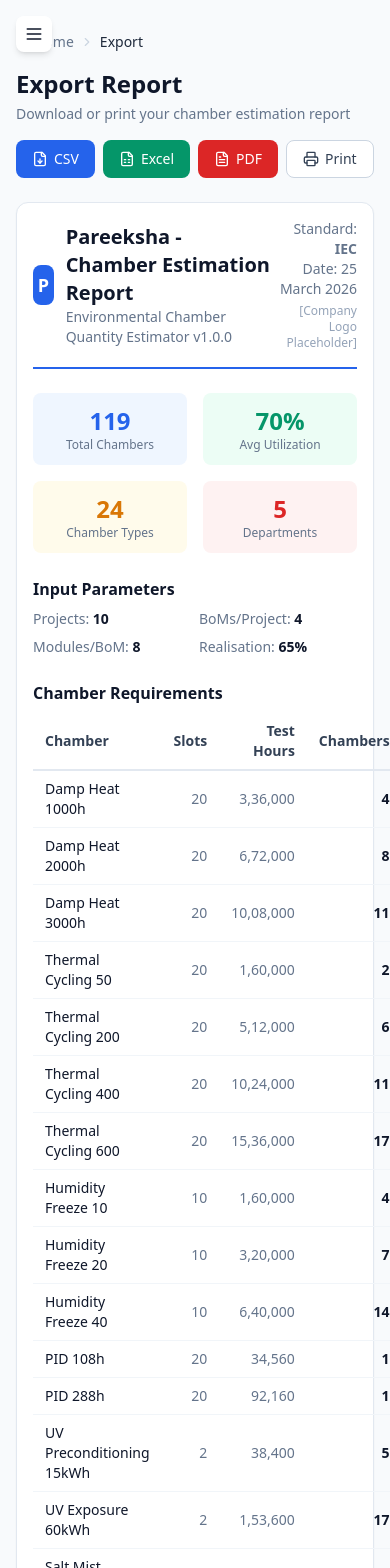
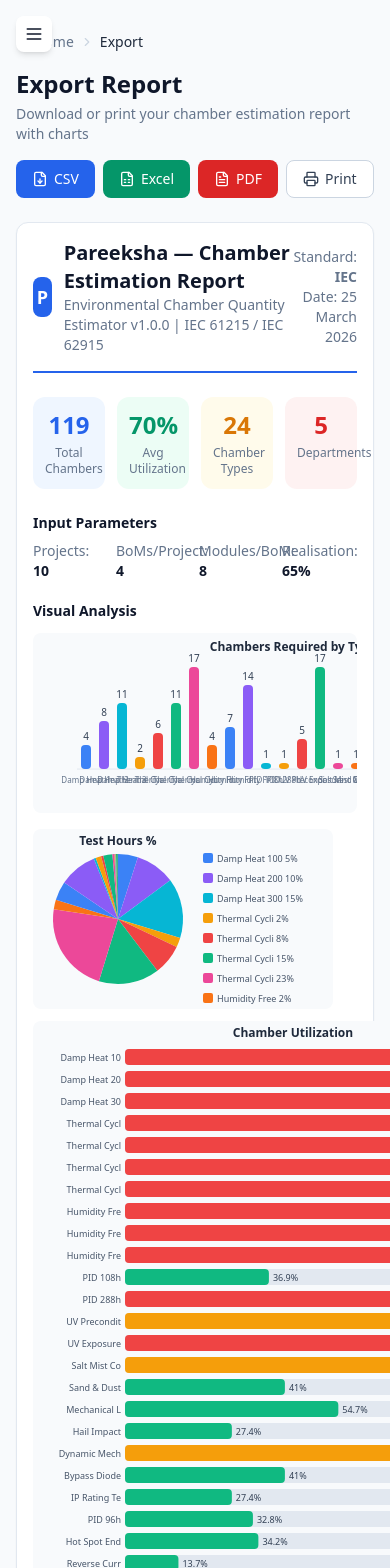
Before and after one commit to ganeshgowri-ASA/pareeksha, a Next.js app: page /export in a window 390 px wide. Shown: the top 1568 px of the page. Built offline with nearby package versions, Linux system fonts and the light colour scheme.

Commit message:
feat: add inline SVG charts to export page, fix PDF/print pagination and headers

```diff
--- a/app/export/page.tsx
+++ b/app/export/page.tsx
@@ -1,11 +1,89 @@
 "use client";
 
-import { useRef } from "react";
+import { useRef, useMemo } from "react";
 import { FileDown, Printer, FileSpreadsheet, FileText } from "lucide-react";
 import { useAppStore } from "@/lib/store";
 import { calculateAllChambers, totalChambersNeeded, averageUtilization } from "@/lib/formulas";
 import { formatNumber, exportCSV } from "@/lib/utils";
 import { useToast } from "@/components/toast";
+
+/* ── inline SVG chart components (render inside reportRef so html2canvas captures them) ── */
+function BarChart({ data }: { data: { label: string; value: number; color: string }[] }) {
+  const maxVal = Math.max(...data.map(d => d.value), 1);
+  const W = 520, H = 180, pad = 44, barW = Math.min(40, (W - pad * 2) / data.length - 8);
+  const gap = (W - pad * 2) / data.length;
+  return (
+    <svg width={W} height={H} style={{ display: 'block', borderRadius: 8, background: '#f8fafc' }}>
+      <text x={W / 2} y={18} textAnchor="middle" fontSize={12} fontWeight={700} fill="#1e293b">Chambers Required by Type</text>
+      <line x1={pad} y1={H - pad} x2={W - pad} y2={H - pad} stroke="#e2e8f0" />
+      {data.map((d, i) => {
+        const bH = Math.max(2, (d.value / maxVal) * (H - pad - 34));
+        const x = pad + i * gap + (gap - barW) / 2;
+        const y = H - pad - bH;
+        return (
+          <g key={i}>
+            <rect x={x} y={y} width={barW} height={bH} rx={4} fill={d.color} />
+            <text x={x + barW / 2} y={y - 5} textAnchor="middle" fontSize={10} fill="#334155">{d.value}</text>
+            <text x={x + barW / 2} y={H - pad + 14} textAnchor="middle" fontSize={8} fill="#64748b">{d.label.slice(0, 11)}</text>
+          </g>
+        );
+      })}
+    </svg>
+  );
+}
+
+function PieChart({ data }: { data: { label: string; value: number; color: string }[] }) {
+  const total = data.reduce((s, d) => s + d.value, 0) || 1;
+  const R = 65, cx = 85, cy = 90;
+  let angle = -Math.PI / 2;
+  const slices = data.map((d, i) => {
+    const pct = d.value / total;
+    const end = angle + pct * 2 * Math.PI;
+    const x1 = cx + R * Math.cos(angle), y1 = cy + R * Math.sin(angle);
+    const x2 = cx + R * Math.cos(end), y2 = cy + R * Math.sin(end);
+    const large = pct > 0.5 ? 1 : 0;
+    const path = `M${cx},${cy} L${x1},${y1} A${R},${R} 0 ${large},1 ${x2},${y2} Z`;
+    angle = end;
+    return { path, color: d.color, label: d.label, pct: (pct * 100).toFixed(0) };
+  });
+  return (
+    <svg width={300} height={180} style={{ display: 'block', borderRadius: 8, background: '#f8fafc' }}>
+      <text x={85} y={16} textAnchor="middle" fontSize={12} fontWeight={700} fill="#1e293b">Test Hours %</text>
+      {slices.map((s, i) => <path key={i} d={s.path} fill={s.color} />)}
+      {slices.map((s, i) => (
+        <g key={i}>
+          <rect x={170} y={24 + i * 20} width={10} height={10} rx={2} fill={s.color} />
+          <text x={184} y={33 + i * 20} fontSize={9} fill="#475569">{s.label.slice(0, 13)} {s.pct}%</text>
+        </g>
+      ))}
+    </svg>
+  );
+}
+
+function UtilBars({ data }: { data: { label: string; util: number }[] }) {
+  const W = 520, rowH = 22, top = 26;
+  const color = (u: number) => u > 85 ? '#ef4444' : u > 65 ? '#f59e0b' : '#10b981';
+  const barMax = W - 130;
+  return (
+    <svg width={W} height={top + data.length * rowH + 10} style={{ display: 'block', borderRadius: 8, background: '#f8fafc' }}>
+      <text x={W / 2} y={16} textAnchor="middle" fontSize={12} fontWeight={700} fill="#1e293b">Chamber Utilization</text>
+      {data.map((d, i) => {
+        const y = top + i * rowH;
+        const w = (d.util / 100) * barMax;
+        return (
+          <g key={i}>
+            <text x={88} y={y + 14} textAnchor="end" fontSize={9} fill="#475569">{d.label.slice(0, 12)}</text>
+            <rect x={92} y={y + 2} width={barMax} height={16} rx={4} fill="#e2e8f0" />
+            <rect x={92} y={y + 2} width={w} height={16} rx={4} fill={color(d.util)} />
+            <text x={92 + w + 4} y={y + 14} fontSize={9} fill="#334155">{d.util}%</text>
+          </g>
+        );
+      })}
+    </svg>
+  );
+}
+
+const COLORS = ['#3b82f6', '#8b5cf6', '#06b6d4', '#f59e0b', '#ef4444', '#10b981', '#ec4899', '#f97316'];
 
 export default function ExportPage() {
   const { calculationInput, departments, selectedStandard } = useAppStore();
@@ -16,15 +94,13 @@ export default function ExportPage() {
   const total = totalChambersNeeded(results);
   const avgUtil = averageUtilization(results);
 
+  const barData = useMemo(() => activeResults.map((r, i) => ({ label: r.chamberName, value: r.chambersRequired, color: COLORS[i % COLORS.length] })), [activeResults]);
+  const pieData = useMemo(() => activeResults.map((r, i) => ({ label: r.chamberName, value: r.totalTestHours, color: COLORS[i % COLORS.length] })), [activeResults]);
+  const utilData = useMemo(() => activeResults.map(r => ({ label: r.chamberName, util: r.utilization })), [activeResults]);
+
   const handleExportCSV = () => {
     const headers = ["Chamber", "Slots", "Total Test Hours", "Chambers Needed", "Utilization %"];
-    const rows = activeResults.map((r) => [
-      r.chamberName,
-      String(r.slots),
-      String(r.totalTestHours),
-      String(r.chambersRequired),
-      String(r.utilization),
-    ]);
+    const rows = activeResults.map((r) => [r.chamberName, String(r.slots), String(r.totalTestHours), String(r.chambersRequired), String(r.utilization)]);
     rows.push(["TOTAL", "", "", String(total), String(avgUtil)]);
     exportCSV(headers, rows, "pareeksha-chamber-report.csv");
     toast("CSV exported successfully", "success");
@@ -34,38 +110,11 @@ export default function ExportPage() {
     try {
       const XLSX = await import("xlsx");
       const wb = XLSX.utils.book_new();
-
-      // Chamber data sheet
-      const chamberData = activeResults.map((r) => ({
-        "Chamber": r.chamberName,
-        "Slots": r.slots,
-        "Total Test Hours": r.totalTestHours,
-        "Chambers Needed": r.chambersRequired,
-        "Utilization %": r.utilization,
-      }));
-      chamberData.push({
-        "Chamber": "TOTAL",
-        "Slots": 0,
-        "Total Test Hours": 0,
-        "Chambers Needed": total,
-        "Utilization %": avgUtil,
-      });
-      const ws1 = XLSX.utils.json_to_sheet(chamberData);
-      XLSX.utils.book_append_sheet(wb, ws1, "Chamber Requirements");
-
-      // Department data sheet
-      const deptData = departments.map((dept) => ({
-        "Department": dept.name,
-        "Projects/Year": dept.projectsPerYear,
-        "BoMs/Project": dept.bomsPerProject,
-        "Modules/BoM": dept.modulesPerBom,
-        "Total Modules": dept.projectsPerYear * dept.bomsPerProject * dept.modulesPerBom,
-        "Standard": dept.standardId,
-      }));
-      const ws2 = XLSX.utils.json_to_sheet(deptData);
-      XLSX.utils.book_append_sheet(wb, ws2, "Departments");
-
-      // Parameters sheet
+      const chamberData = activeResults.map((r) => ({ "Chamber": r.chamberName, "Slots": r.slots, "Total Test Hours": r.totalTestHours, "Chambers Needed": r.chambersRequired, "Utilization %": r.utilization }));
+      chamberData.push({ "Chamber": "TOTAL", "Slots": 0, "Total Test Hours": 0, "Chambers Needed": total, "Utilization %": avgUtil });
+      XLSX.utils.book_append_sheet(wb, XLSX.utils.json_to_sheet(chamberData), "Chamber Requirements");
+      const deptData = departments.map((d) => ({ "Department": d.name, "Projects/Year": d.projectsPerYear, "BoMs/Project": d.bomsPerProject, "Modules/BoM": d.modulesPerBom, "Total Modules": d.projectsPerYear * d.bomsPerProject * d.modulesPerBom, "Standard": d.standardId }));
+      XLSX.utils.book_append_sheet(wb, XLSX.utils.json_to_sheet(deptData), "Departments");
       const paramData = [
         { "Parameter": "Projects/Year", "Value": calculationInput.projects },
         { "Parameter": "BoMs/Project", "Value": calculationInput.boms },
@@ -75,14 +124,10 @@ export default function ExportPage() {
         { "Parameter": "Standard", "Value": selectedStandard },
         { "Parameter": "Generated", "Value": new Date().toLocaleDateString("en-IN") },
       ];
-      const ws3 = XLSX.utils.json_to_sheet(paramData);
-      XLSX.utils.book_append_sheet(wb, ws3, "Parameters");
-
+      XLSX.utils.book_append_sheet(wb, XLSX.utils.json_to_sheet(paramData), "Parameters");
       XLSX.writeFile(wb, "pareeksha-report.xlsx");
       toast("Excel report exported", "success");
-    } catch {
-      toast("Failed to export Excel", "error");
-    }
+    } catch { toast("Failed to export Excel", "error"); }
   };
 
   const handleExportPDF = async () => {
@@ -91,146 +136,125 @@ export default function ExportPage() {
       toast("Generating PDF...", "info");
       const html2canvas = (await import("html2canvas")).default;
       const { jsPDF } = await import("jspdf");
-
-      const canvas = await html2canvas(reportRef.current, {
-        scale: 2,
-        useCORS: true,
-        backgroundColor: "#ffffff",
-      });
-
+      const canvas = await html2canvas(reportRef.current, { scale: 2, useCORS: true, backgroundColor: "#ffffff", logging: false });
       const imgData = canvas.toDataURL("image/png");
       const pdf = new jsPDF("p", "mm", "a4");
-      const pdfWidth = pdf.internal.pageSize.getWidth();
-      const pdfHeight = (canvas.height * pdfWidth) / canvas.width;
-
-      let heightLeft = pdfHeight;
-      let position = 0;
-
-      pdf.addImage(imgData, "PNG", 0, position, pdfWidth, pdfHeight);
-      heightLeft -= pdf.internal.pageSize.getHeight();
-
+      const pdfW = pdf.internal.pageSize.getWidth();
+      const pdfPageH = pdf.internal.pageSize.getHeight();
+      const imgH = (canvas.height * pdfW) / canvas.width;
+      let heightLeft = imgH;
+      let pos = 0;
+      pdf.addImage(imgData, "PNG", 0, pos, pdfW, imgH);
+      heightLeft -= pdfPageH;
       while (heightLeft > 0) {
-        position = heightLeft - pdfHeight;
+        pos -= pdfPageH;
         pdf.addPage();
-        pdf.addImage(imgData, "PNG", 0, position, pdfWidth, pdfHeight);
-        heightLeft -= pdf.internal.pageSize.getHeight();
+        pdf.addImage(imgData, "PNG", 0, pos, pdfW, imgH);
+        heightLeft -= pdfPageH;
       }
-
       pdf.save("pareeksha-report.pdf");
       toast("PDF exported successfully", "success");
-    } catch {
-      toast("Failed to generate PDF", "error");
-    }
+    } catch { toast("Failed to generate PDF", "error"); }
   };
 
-  const handlePrint = () => {
-    window.print();
-  };
+  const handlePrint = () => window.print();
 
   return (
     <div className="space-y-6">
+      {/* Toolbar */}
       <div className="no-print flex items-center justify-between flex-wrap gap-4">
         <div>
           <h1 className="text-2xl font-bold text-slate-900 dark:text-white">Export Report</h1>
-          <p className="mt-1 text-sm text-slate-500 dark:text-slate-400">
-            Download or print your chamber estimation report
-          </p>
+          <p className="mt-1 text-sm text-slate-500">Download or print your chamber estimation report with charts</p>
         </div>
         <div className="flex flex-wrap gap-2">
-          <button onClick={handleExportCSV} className="btn-primary">
-            <FileDown size={16} /> CSV
-          </button>
-          <button onClick={handleExportExcel} className="btn-primary bg-emerald-600 hover:bg-emerald-700 dark:bg-emerald-500 dark:hover:bg-emerald-600">
-            <FileSpreadsheet size={16} /> Excel
-          </button>
-          <button onClick={handleExportPDF} className="btn-primary bg-red-600 hover:bg-red-700 dark:bg-red-500 dark:hover:bg-red-600">
-            <FileText size={16} /> PDF
-          </button>
-          <button onClick={handlePrint} className="btn-secondary">
-            <Printer size={16} /> Print
-          </button>
+          <button onClick={handleExportCSV} className="btn-primary"><FileDown size={16} /> CSV</button>
+          <button onClick={handleExportExcel} className="btn-primary bg-emerald-600 hover:bg-emerald-700"><FileSpreadsheet size={16} /> Excel</button>
+          <button onClick={handleExportPDF} className="btn-primary bg-red-600 hover:bg-red-700"><FileText size={16} /> PDF</button>
+          <button onClick={handlePrint} className="btn-secondary"><Printer size={16} /> Print</button>
         </div>
       </div>
 
-      {/* Report template */}
-      <div ref={reportRef} className="card bg-white dark:bg-white text-slate-900" style={{ color: "#0f172a" }}>
-        {/* Company branding placeholder */}
-        <div className="mb-6 border-b-2 border-blue-600 pb-4">
-          <div className="flex items-center justify-between">
+      {/* ===== PRINTABLE / PDF REPORT ===== */}
+      <div
+        ref={reportRef}
+        className="card bg-white text-slate-900 print:shadow-none print:border-0"
+        style={{ color: '#0f172a', background: '#fff' }}
+      >
+        {/* Header */}
+        <div className="mb-6 border-b-2 border-blue-600 pb-4 flex items-center justify-between">
+          <div className="flex items-center gap-3">
+            <div className="flex h-10 w-10 items-center justify-center rounded-lg bg-blue-600 text-lg font-bold text-white">P</div>
             <div>
-              <div className="flex items-center gap-3">
-                <div className="flex h-10 w-10 items-center justify-center rounded-lg bg-blue-600 text-lg font-bold text-white">
-                  P
-                </div>
-                <div>
-                  <h2 className="text-xl font-bold" style={{ color: "#0f172a" }}>Pareeksha - Chamber Estimation Report</h2>
-                  <p className="text-sm" style={{ color: "#64748b" }}>Environmental Chamber Quantity Estimator v1.0.0</p>
+              <h2 className="text-xl font-bold" style={{ color: '#0f172a' }}>Pareeksha — Chamber Estimation Report</h2>
+              <p className="text-sm" style={{ color: '#64748b' }}>Environmental Chamber Quantity Estimator v1.0.0 | IEC 61215 / IEC 62915</p>
             </div>
           </div>
-            </div>
-            <div className="text-right text-sm" style={{ color: "#64748b" }}>
+          <div className="text-right text-sm" style={{ color: '#64748b' }}>
             <p>Standard: <strong>{selectedStandard}</strong></p>
-              <p>Date: {new Date().toLocaleDateString("en-IN", { day: "2-digit", month: "long", year: "numeric" })}</p>
-              <p className="text-xs mt-1" style={{ color: "#94a3b8" }}>[Company Logo Placeholder]</p>
-            </div>
+            <p>Date: {new Date().toLocaleDateString('en-IN', { day: '2-digit', month: 'long', year: 'numeric' })}</p>
           </div>
         </div>
 
-        {/* Summary */}
-        <div className="mb-6 grid grid-cols-2 gap-4 sm:grid-cols-4">
-          <div className="rounded-lg p-3 text-center" style={{ backgroundColor: "#eff6ff" }}>
-            <p className="text-2xl font-bold" style={{ color: "#2563eb" }}>{total}</p>
-            <p className="text-xs" style={{ color: "#64748b" }}>Total Chambers</p>
+        {/* KPI cards */}
+        <div className="mb-6 grid grid-cols-4 gap-3">
+          {[
+            { val: total, lbl: 'Total Chambers', bg: '#eff6ff', col: '#2563eb' },
+            { val: `${avgUtil}%`, lbl: 'Avg Utilization', bg: '#ecfdf5', col: '#059669' },
+            { val: activeResults.length, lbl: 'Chamber Types', bg: '#fffbeb', col: '#d97706' },
+            { val: departments.length, lbl: 'Departments', bg: '#fef2f2', col: '#dc2626' },
+          ].map((k, i) => (
+            <div key={i} className="rounded-xl p-3 text-center" style={{ background: k.bg }}>
+              <p className="text-2xl font-bold" style={{ color: k.col }}>{k.val}</p>
+              <p className="text-xs mt-1" style={{ color: '#64748b' }}>{k.lbl}</p>
             </div>
-          <div className="rounded-lg p-3 text-center" style={{ backgroundColor: "#ecfdf5" }}>
-            <p className="text-2xl font-bold" style={{ color: "#059669" }}>{avgUtil}%</p>
-            <p className="text-xs" style={{ color: "#64748b" }}>Avg Utilization</p>
+          ))}
         </div>
-          <div className="rounded-lg p-3 text-center" style={{ backgroundColor: "#fffbeb" }}>
-            <p className="text-2xl font-bold" style={{ color: "#d97706" }}>{activeResults.length}</p>
-            <p className="text-xs" style={{ color: "#64748b" }}>Chamber Types</p>
-          </div>
-          <div className="rounded-lg p-3 text-center" style={{ backgroundColor: "#fef2f2" }}>
-            <p className="text-2xl font-bold" style={{ color: "#dc2626" }}>{departments.length}</p>
-            <p className="text-xs" style={{ color: "#64748b" }}>Departments</p>
+
+        {/* Input parameters */}
+        <div className="mb-5">
+          <h3 className="mb-2 text-sm font-semibold" style={{ color: '#0f172a' }}>Input Parameters</h3>
+          <div className="grid grid-cols-4 gap-2 text-sm">
+            <div><span style={{ color: '#64748b' }}>Projects: </span><strong>{calculationInput.projects}</strong></div>
+            <div><span style={{ color: '#64748b' }}>BoMs/Project: </span><strong>{calculationInput.boms}</strong></div>
+            <div><span style={{ color: '#64748b' }}>Modules/BoM: </span><strong>{calculationInput.modules}</strong></div>
+            <div><span style={{ color: '#64748b' }}>Realisation: </span><strong>{Math.round(calculationInput.realisationRate * 100)}%</strong></div>
           </div>
         </div>
 
-        {/* Inputs */}
+        {/* Charts row */}
+        {activeResults.length > 0 && (
           <div className="mb-6">
-          <h3 className="mb-2 font-semibold" style={{ color: "#0f172a" }}>Input Parameters</h3>
-          <div className="grid grid-cols-2 gap-2 text-sm sm:grid-cols-4">
-            <div><span style={{ color: "#64748b" }}>Projects:</span> <strong>{calculationInput.projects}</strong></div>
-            <div><span style={{ color: "#64748b" }}>BoMs/Project:</span> <strong>{calculationInput.boms}</strong></div>
-            <div><span style={{ color: "#64748b" }}>Modules/BoM:</span> <strong>{calculationInput.modules}</strong></div>
-            <div><span style={{ color: "#64748b" }}>Realisation:</span> <strong>{Math.round(calculationInput.realisationRate * 100)}%</strong></div>
+            <h3 className="mb-3 text-sm font-semibold" style={{ color: '#0f172a' }}>Visual Analysis</h3>
+            <div style={{ display: 'flex', gap: 16, flexWrap: 'wrap', alignItems: 'flex-start' }}>
+              <BarChart data={barData} />
+              <PieChart data={pieData} />
+            </div>
+            <div className="mt-3">
+              <UtilBars data={utilData} />
             </div>
           </div>
+        )}
 
-        {/* Results table */}
-        <h3 className="mb-2 font-semibold" style={{ color: "#0f172a" }}>Chamber Requirements</h3>
-        <table className="w-full text-sm mb-6" style={{ borderCollapse: "collapse" }}>
+        {/* Chamber table */}
+        <h3 className="mb-2 text-sm font-semibold" style={{ color: '#0f172a' }}>Chamber Requirements</h3>
+        <table className="w-full text-sm mb-6" style={{ borderCollapse: 'collapse' }}>
           <thead>
-            <tr style={{ borderBottom: "2px solid #e2e8f0" }}>
-              <th className="px-3 py-2 text-left font-semibold" style={{ color: "#334155" }}>Chamber</th>
-              <th className="px-3 py-2 text-right font-semibold" style={{ color: "#334155" }}>Slots</th>
-              <th className="px-3 py-2 text-right font-semibold" style={{ color: "#334155" }}>Test Hours</th>
-              <th className="px-3 py-2 text-right font-semibold" style={{ color: "#334155" }}>Chambers</th>
-              <th className="px-3 py-2 text-right font-semibold" style={{ color: "#334155" }}>Utilization</th>
+            <tr style={{ background: '#1e3a5f', color: '#fff' }}>
+              {['Chamber', 'Slots', 'Test Hours', 'Chambers', 'Utilization'].map((h, i) => (
+                <th key={i} className="px-3 py-2" style={{ textAlign: i === 0 ? 'left' : 'right', fontWeight: 600 }}>{h}</th>
+              ))}
             </tr>
           </thead>
           <tbody>
-            {activeResults.map((r) => (
-              <tr key={r.chamberType} style={{ borderBottom: "1px solid #f1f5f9" }}>
-                <td className="px-3 py-2" style={{ color: "#0f172a" }}>{r.chamberName}</td>
-                <td className="px-3 py-2 text-right" style={{ color: "#64748b" }}>{r.slots}</td>
-                <td className="px-3 py-2 text-right" style={{ color: "#64748b" }}>{formatNumber(r.totalTestHours)}</td>
-                <td className="px-3 py-2 text-right font-semibold" style={{ color: "#0f172a" }}>{r.chambersRequired}</td>
+            {activeResults.map((r, i) => (
+              <tr key={r.chamberType} style={{ borderBottom: '1px solid #f1f5f9', background: i % 2 === 0 ? '#fff' : '#f8fafc' }}>
+                <td className="px-3 py-2">{r.chamberName}</td>
+                <td className="px-3 py-2 text-right" style={{ color: '#64748b' }}>{r.slots}</td>
+                <td className="px-3 py-2 text-right" style={{ color: '#64748b' }}>{formatNumber(r.totalTestHours)}</td>
+                <td className="px-3 py-2 text-right font-semibold">{r.chambersRequired}</td>
                 <td className="px-3 py-2 text-right">
-                  <span style={{
-                    color: r.utilization > 85 ? "#dc2626" : r.utilization > 65 ? "#d97706" : "#059669",
-                    fontWeight: 600,
-                  }}>
+                  <span style={{ color: r.utilization > 85 ? '#dc2626' : r.utilization > 65 ? '#d97706' : '#059669', fontWeight: 600 }}>
                     {r.utilization}%
                   </span>
                 </td>
@@ -238,49 +262,56 @@ export default function ExportPage() {
             ))}
           </tbody>
           <tfoot>
-            <tr style={{ borderTop: "2px solid #cbd5e1" }}>
-              <td className="px-3 py-2 font-bold" colSpan={3} style={{ color: "#0f172a" }}>Total</td>
-              <td className="px-3 py-2 text-right font-bold" style={{ color: "#0f172a" }}>{total}</td>
-              <td className="px-3 py-2 text-right font-bold" style={{ color: "#0f172a" }}>{avgUtil}%</td>
+            <tr style={{ borderTop: '2px solid #cbd5e1', background: '#f1f5f9' }}>
+              <td className="px-3 py-2 font-bold" colSpan={3}>Total</td>
+              <td className="px-3 py-2 text-right font-bold">{total}</td>
+              <td className="px-3 py-2 text-right font-bold">{avgUtil}%</td>
             </tr>
           </tfoot>
         </table>
 
-        {/* Departments summary */}
-        <h3 className="mb-2 font-semibold" style={{ color: "#0f172a" }}>Department Demand</h3>
-        <table className="w-full text-sm" style={{ borderCollapse: "collapse" }}>
+        {/* Departments table */}
+        <h3 className="mb-2 text-sm font-semibold" style={{ color: '#0f172a' }}>Department Demand</h3>
+        <table className="w-full text-sm" style={{ borderCollapse: 'collapse' }}>
           <thead>
-            <tr style={{ borderBottom: "2px solid #e2e8f0" }}>
-              <th className="px-3 py-2 text-left font-semibold" style={{ color: "#334155" }}>Department</th>
-              <th className="px-3 py-2 text-right font-semibold" style={{ color: "#334155" }}>Projects/yr</th>
-              <th className="px-3 py-2 text-right font-semibold" style={{ color: "#334155" }}>BoMs/proj</th>
-              <th className="px-3 py-2 text-right font-semibold" style={{ color: "#334155" }}>Modules/BoM</th>
-              <th className="px-3 py-2 text-right font-semibold" style={{ color: "#334155" }}>Total Modules</th>
+            <tr style={{ background: '#1e3a5f', color: '#fff' }}>
+              {['Department', 'Projects/yr', 'BoMs/proj', 'Modules/BoM', 'Total Modules'].map((h, i) => (
+                <th key={i} className="px-3 py-2" style={{ textAlign: i === 0 ? 'left' : 'right', fontWeight: 600 }}>{h}</th>
+              ))}
             </tr>
           </thead>
           <tbody>
-            {departments.map((dept) => (
-              <tr key={dept.id} style={{ borderBottom: "1px solid #f1f5f9" }}>
-                <td className="px-3 py-2" style={{ color: "#0f172a" }}>{dept.name}</td>
-                <td className="px-3 py-2 text-right" style={{ color: "#64748b" }}>{dept.projectsPerYear}</td>
-                <td className="px-3 py-2 text-right" style={{ color: "#64748b" }}>{dept.bomsPerProject}</td>
-                <td className="px-3 py-2 text-right" style={{ color: "#64748b" }}>{dept.modulesPerBom}</td>
-                <td className="px-3 py-2 text-right font-semibold" style={{ color: "#0f172a" }}>
-                  {dept.projectsPerYear * dept.bomsPerProject * dept.modulesPerBom}
-                </td>
+            {departments.map((dept, i) => (
+              <tr key={dept.id} style={{ borderBottom: '1px solid #f1f5f9', background: i % 2 === 0 ? '#fff' : '#f8fafc' }}>
+                <td className="px-3 py-2">{dept.name}</td>
+                <td className="px-3 py-2 text-right" style={{ color: '#64748b' }}>{dept.projectsPerYear}</td>
+                <td className="px-3 py-2 text-right" style={{ color: '#64748b' }}>{dept.bomsPerProject}</td>
+                <td className="px-3 py-2 text-right" style={{ color: '#64748b' }}>{dept.modulesPerBom}</td>
+                <td className="px-3 py-2 text-right font-semibold">{dept.projectsPerYear * dept.bomsPerProject * dept.modulesPerBom}</td>
               </tr>
             ))}
           </tbody>
         </table>
 
         {/* Footer */}
-        <div className="mt-8 pt-4" style={{ borderTop: "1px solid #e2e8f0" }}>
-          <div className="flex items-center justify-between text-xs" style={{ color: "#94a3b8" }}>
-            <span>Generated by Pareeksha v1.0.0</span>
-            <span>Confidential - For internal use only</span>
+        <div className="mt-8 pt-4 flex items-center justify-between text-xs" style={{ borderTop: '1px solid #e2e8f0', color: '#94a3b8' }}>
+          <span>Generated by Pareeksha v1.0.0 — {new Date().toLocaleString('en-IN')}</span>
+          <span>Confidential — For internal use only</span>
         </div>
       </div>
-      </div>
+
+      {/* Print styles */}
+      <style jsx global>{`
+        @media print {
+          .no-print { display: none !important; }
+          body { margin: 0; }
+          @page { size: A4 portrait; margin: 15mm; }
+          table { page-break-inside: avoid; }
+          thead { display: table-header-group; }
+          tr { page-break-inside: avoid; page-break-after: auto; }
+          .card { box-shadow: none !important; border: none !important; }
+        }
+      `}</style>
     </div>
   );
 }
```
Lines whose indentation alone changed are shown as unchanged.
